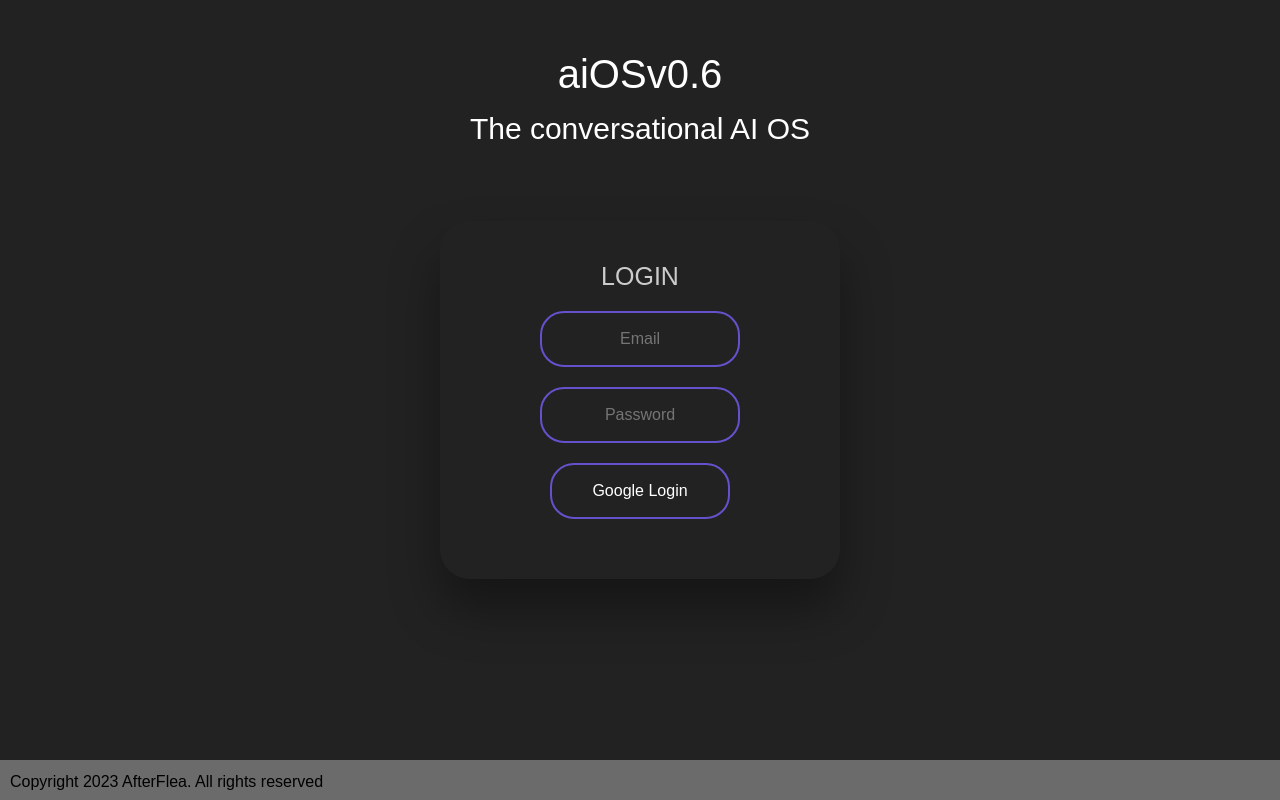
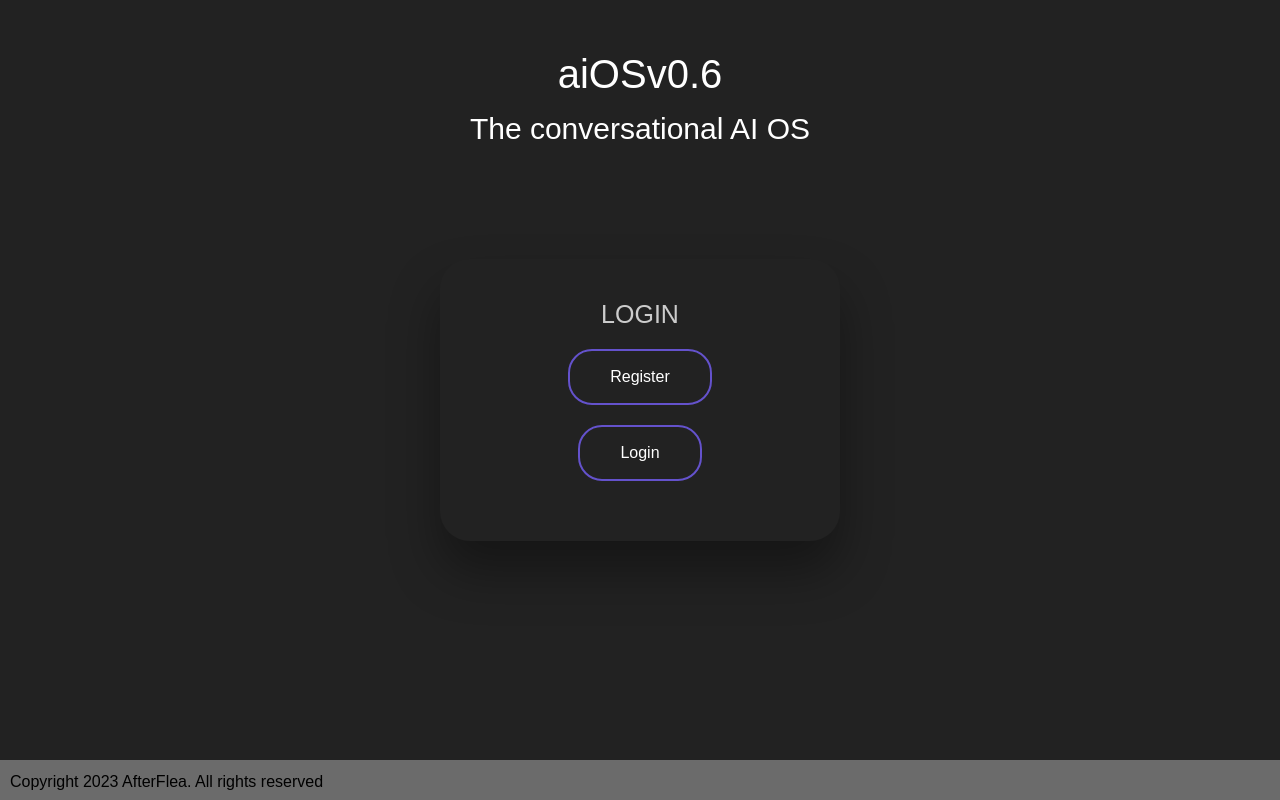
Before and after one commit to aios-pathfinder-apps/aiOSv.o6, a React (Create React App) app: page / in a window 1280 px wide. Built offline with nearby package versions, Linux system fonts and the light colour scheme; no server answers.

Commit message:
Update App.js
Added the register button

```diff
--- a/src/App.js
+++ b/src/App.js
@@ -98,9 +98,8 @@ function App() {
           </h2>
           <div className="box">
             <h3>Login</h3>
-            <input type="email" name="" placeholder="Email" />
-            <input type="password" name="" placeholder="Password" />
-            <button onClick={() => login()}>Google Login</button>
+            <button onClick={() => login()}>Register</button>
+            <button onClick={() => login()}>Login</button>
           </div>
           <footer>
             <p>Copyright 2023 AfterFlea. All rights reserved</p>
```
